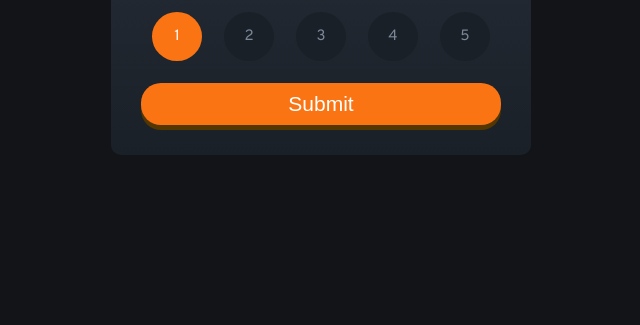
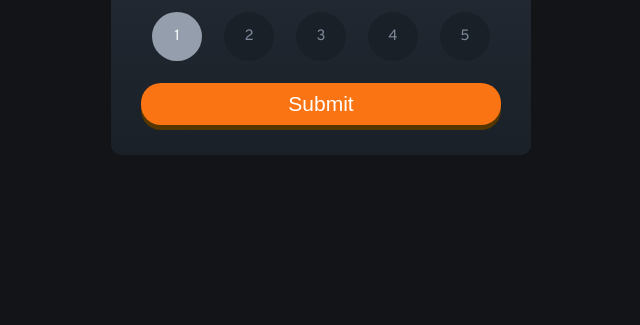
Before and after one commit to Artosh-afr/Interactive-rating-component, a plain HTML site: page index.html in a window 1280 px wide. In both pictures the pointer is over the item 496 px from the left and 466 px from the top of the page. Shown: the part 430-755 px from the top of the page, without its empty margins (319-959 px from the left). Drawn offline with Linux system fonts and the light colour scheme.

Commit message:
Update style.css

```diff
--- a/style.css
+++ b/style.css
@@ -98,7 +98,7 @@ body{
                 cursor: pointer;
         }
                 .Review_rating_list > li:hover{
-                    background-color:var(--Orange) ;
+                    background-color:var(--Light_Grey) ;
                     color: var(--White);
                 }
 
```
